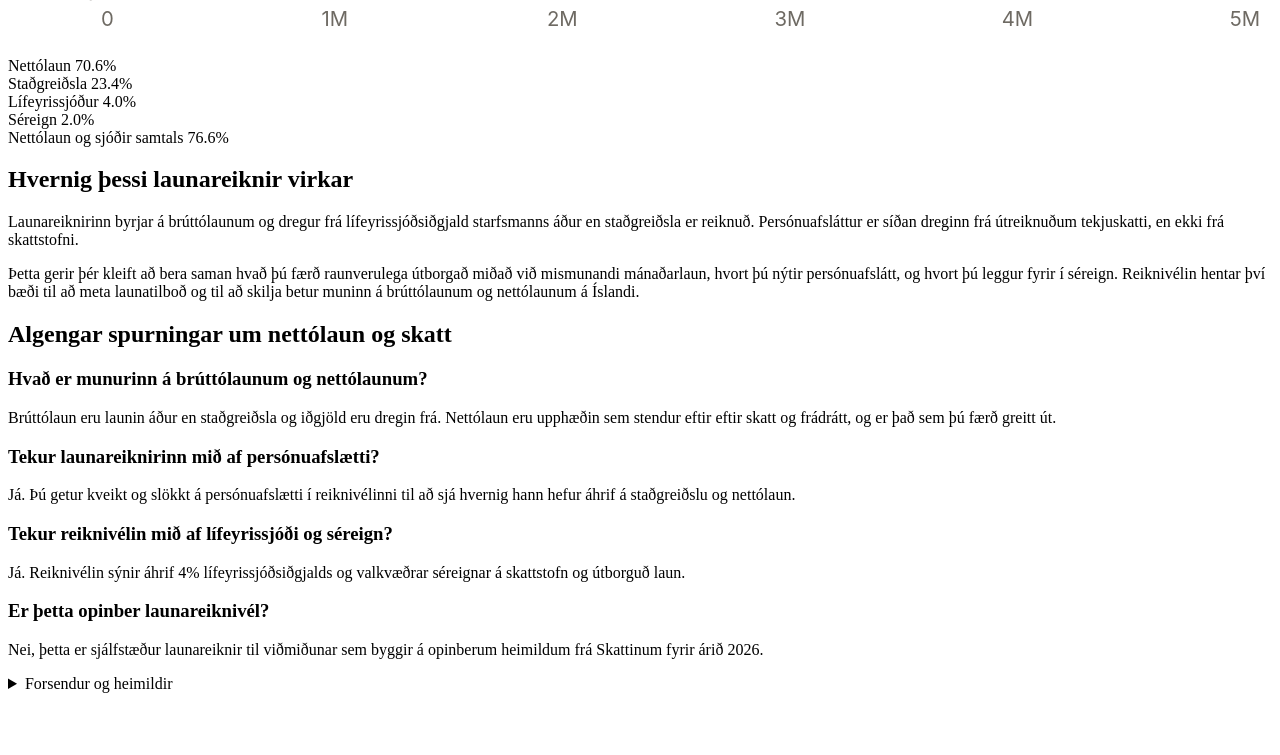
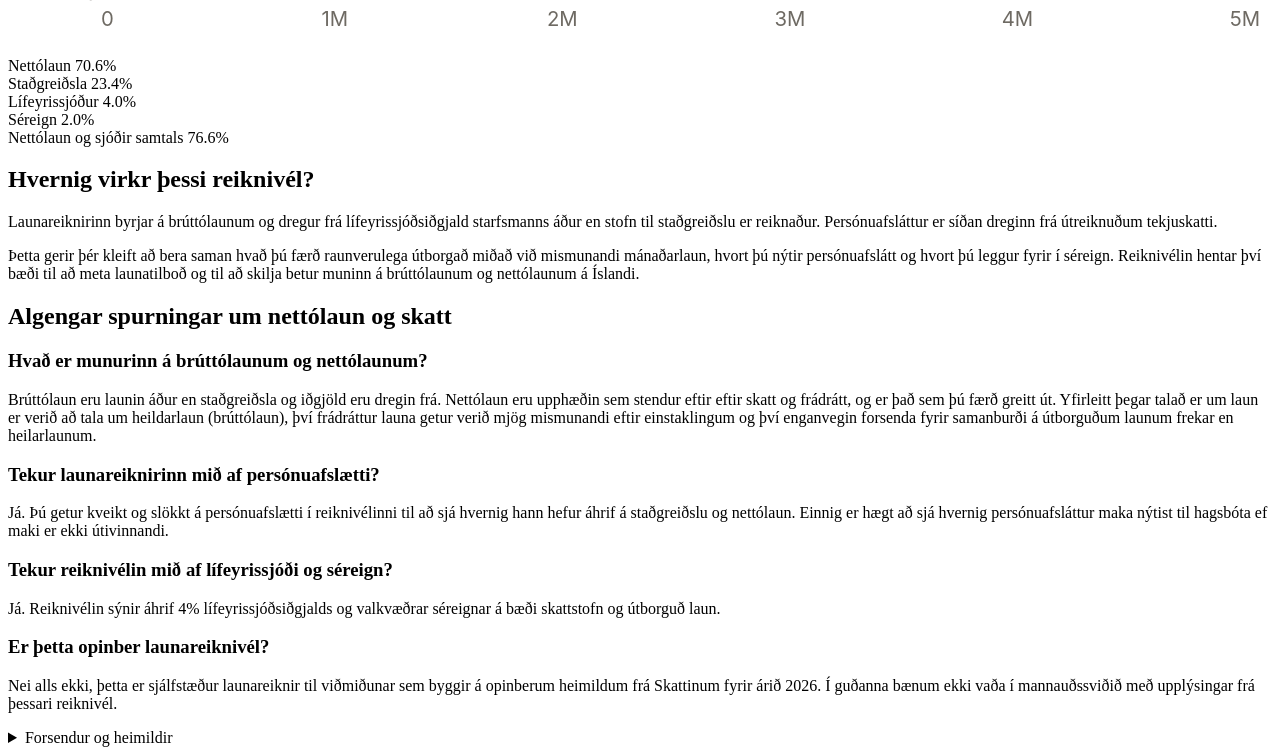
Before and after one commit to ShakyPizza/launareiknir, a website built with Vite: page index.html in a window 1280 px wide. Shown: the part 1622-2377 px from the top of the page. Before the commit the page ends 2323 px from the top, so only its background shows below. Built offline with nearby package versions, Linux system fonts and the light colour scheme.

Commit message:
update faq

```diff
--- a/index.html
+++ b/index.html
@@ -104,14 +104,14 @@
         <div class="seo-intro__content">
           <h2 id="seo-intro-title">Reiknaðu nettólaun, brúttólaun og skatt á Íslandi fyrir 2026</h2>
           <p>
-            Þessi launareiknir fyrir Ísland sýnir hvernig brúttólaun skiptast í nettólaun,
-            staðgreiðslu, persónuafslátt og lífeyrissjóð. Reiknivélin er miðuð við mánaðarlaun
+            Þessi launareiknir sýnir hvernig brúttólaun skiptast í nettólaun,
+            staðgreiðslu, persónuafslátt og lífeyrissjóði. Reiknivélin er miðuð við mánaðarlaun
             og byggir á opinberum staðgreiðslureglum fyrir árið 2026.
           </p>
           <p>
             Þú getur séð áhrif persónuafsláttar, 4% lífeyrissjóðsiðgjalds, séreignarsparnaðar
-            og valfrjálsrar tillögu um breytt skattkerfi. Markmiðið er að gera samanburð á
-            brúttólaunum og nettólaunum einfaldan og skýran fyrir launafólk á Íslandi.
+            og einnig skoðað til samanburðar tillögu um breytt skattkerfi sem nýlega kom fram í efnahagstillögum Sjálfstæðisflokksins. Markmiðið er að gera samanburð á
+            brúttólaunum og nettólaunum einfaldan og setja fram á myndrænan hátt fyrir launafólk á Íslandi.
           </p>
         </div>
       </section>
@@ -152,15 +152,15 @@
       <section class="seo-content" aria-labelledby="seo-content-title">
         <div class="seo-content__grid">
           <article class="seo-card">
-            <h2 id="seo-content-title">Hvernig þessi launareiknir virkar</h2>
+            <h2 id="seo-content-title">Hvernig virkr þessi reiknivél?</h2>
             <p>
               Launareiknirinn byrjar á brúttólaunum og dregur frá lífeyrissjóðsiðgjald starfsmanns
-              áður en staðgreiðsla er reiknuð. Persónuafsláttur er síðan dreginn frá útreiknuðum
-              tekjuskatti, en ekki frá skattstofni.
+              áður en stofn til staðgreiðslu er reiknaður. Persónuafsláttur er síðan dreginn frá útreiknuðum
+              tekjuskatti.
             </p>
             <p>
               Þetta gerir þér kleift að bera saman hvað þú færð raunverulega útborgað miðað við
-              mismunandi mánaðarlaun, hvort þú nýtir persónuafslátt, og hvort þú leggur fyrir í
+              mismunandi mánaðarlaun, hvort þú nýtir persónuafslátt og hvort þú leggur fyrir í
               séreign. Reiknivélin hentar því bæði til að meta launatilboð og til að skilja betur
               muninn á brúttólaunum og nettólaunum á Íslandi.
             </p>
@@ -174,28 +174,28 @@
                 <p>
                   Brúttólaun eru launin áður en staðgreiðsla og iðgjöld eru dregin frá. Nettólaun
                   eru upphæðin sem stendur eftir eftir skatt og frádrátt, og er það sem þú færð
-                  greitt út.
+                  greitt út. Yfirleitt þegar talað er um laun er verið að tala um heildarlaun (brúttólaun), því frádráttur launa getur verið mjög mismunandi eftir einstaklingum og því enganvegin forsenda fyrir samanburði á útborguðum launum frekar en heilarlaunum.
                 </p>
               </div>
               <div class="faq-item">
                 <h3>Tekur launareiknirinn mið af persónuafslætti?</h3>
                 <p>
                   Já. Þú getur kveikt og slökkt á persónuafslætti í reiknivélinni til að sjá hvernig
-                  hann hefur áhrif á staðgreiðslu og nettólaun.
+                  hann hefur áhrif á staðgreiðslu og nettólaun. Einnig er hægt að sjá hvernig persónuafsláttur maka nýtist til hagsbóta ef maki er ekki útivinnandi.
                 </p>
               </div>
               <div class="faq-item">
                 <h3>Tekur reiknivélin mið af lífeyrissjóði og séreign?</h3>
                 <p>
                   Já. Reiknivélin sýnir áhrif 4% lífeyrissjóðsiðgjalds og valkvæðrar séreignar á
-                  skattstofn og útborguð laun.
+                  bæði skattstofn og útborguð laun.
                 </p>
               </div>
               <div class="faq-item">
                 <h3>Er þetta opinber launareiknivél?</h3>
                 <p>
-                  Nei, þetta er sjálfstæður launareiknir til viðmiðunar sem byggir á opinberum
-                  heimildum frá Skattinum fyrir árið 2026.
+                  Nei alls ekki, þetta er sjálfstæður launareiknir til viðmiðunar sem byggir á opinberum
+                  heimildum frá Skattinum fyrir árið 2026. Í guðanna bænum ekki vaða í mannauðssviðið með upplýsingar frá þessari reiknivél.
                 </p>
               </div>
             </div>
```
